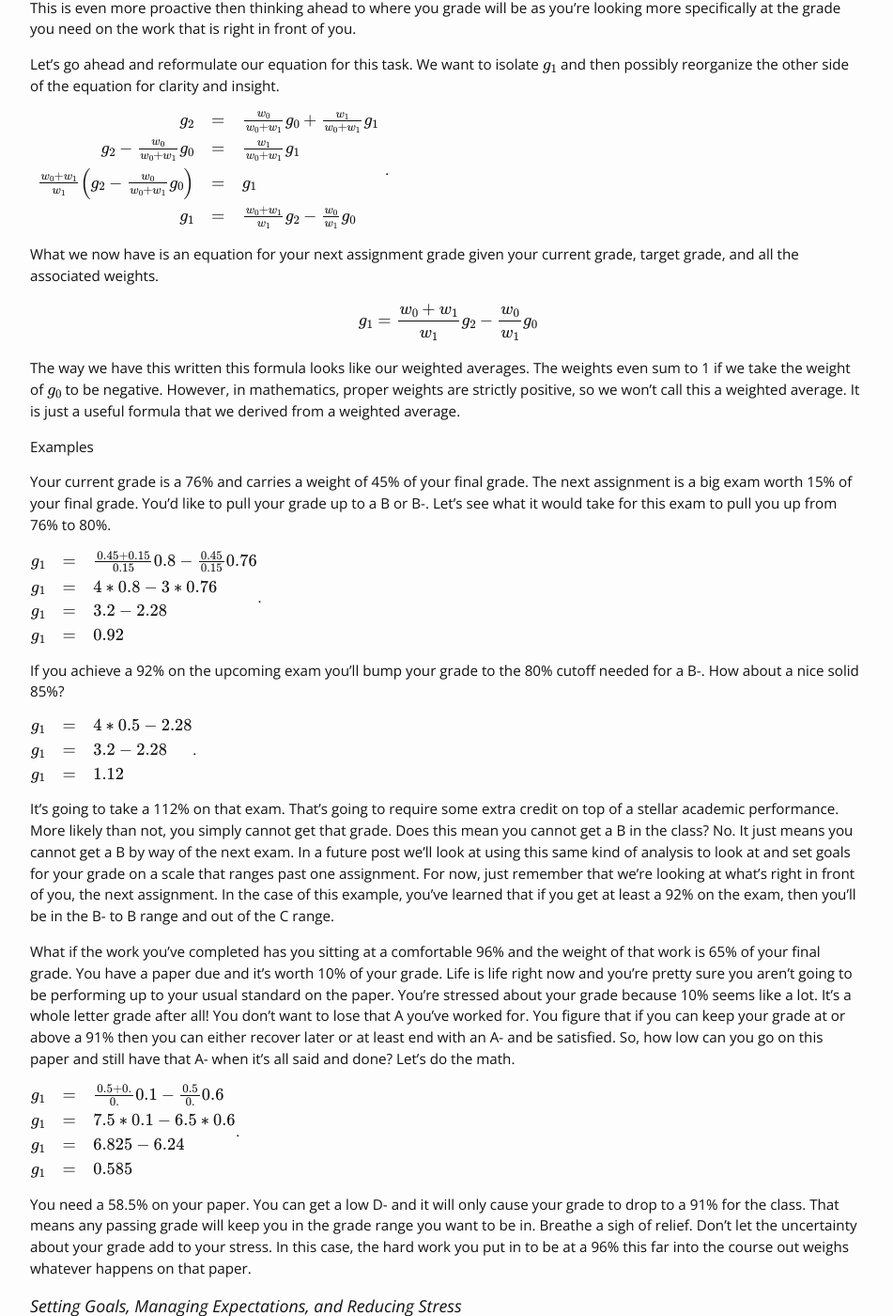
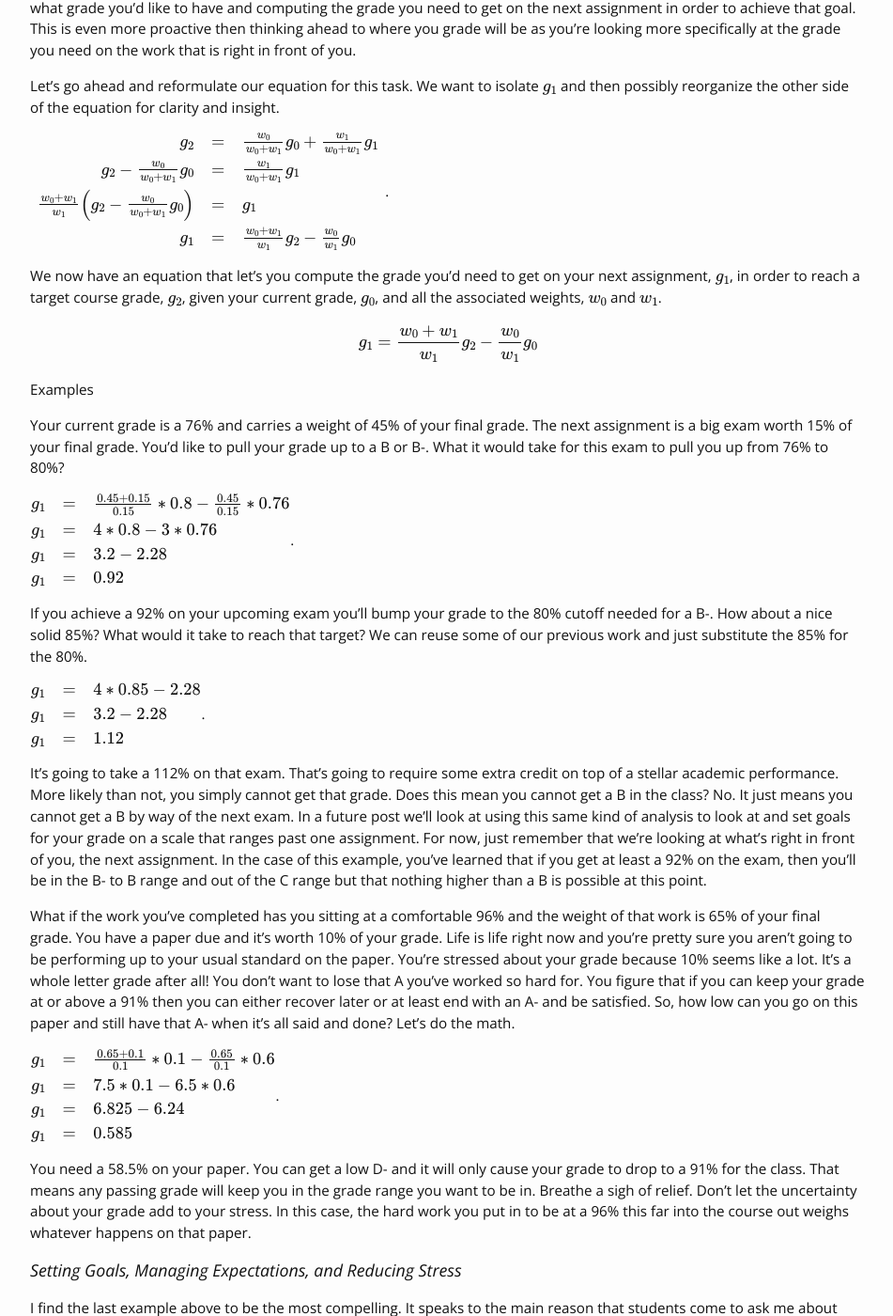
Before and after one commit to jlmayfield/jlmayfield.github.io, a Jekyll site: the page built from _posts/2018-1-12-Know-Your-Grade-Goals.md, in a window 1280 px wide and 1400 px high, scrolled down 949 px. Shown: the whole window at 94% size, without its empty margins (163-1114 px from the left). Built offline with Jekyll 4.4.1, drawn with Linux system fonts in a browser that asks for light colours; formulas are drawn with MathJax 3; some of the changed text lies outside the part shown.

Commit message:
blog post typo fixes and edits

```diff
--- a/_posts/2018-1-12-Know-Your-Grade-Goals.md
+++ b/_posts/2018-1-12-Know-Your-Grade-Goals.md
@@ -8,7 +8,7 @@
 ---
 
 
-In my [previous post](/blog/2018/01/Know-Your-Grade-Single-Being-Proactive.md) we started using weighted averages to look at the future of your course grade. The result was a formula that lets you determine what your grade will be given some expected grade for your next assignment. More specifically, given your current grade, $$g_0$$, the weight of your current grade towards your final grade, $$w_0$$, the expected grade on your next assignment, $$g_1$$, and the weight of that assignment on your final grade, $$w_1$$, you can compute your new grade, $$g_2$$, as follows:
+In my [previous post](/blog/2018/01/Know-Your-Grade-Single-Being-Proactive.md) we started using weighted averages determine what your grade will be given some expected grade for your next assignment. More specifically, given your current grade, $$g_0$$, the weight of your current grade towards your final grade, $$w_0$$, the expected grade on your next assignment, $$g_1$$, and the weight of that assignment on your final grade, $$w_1$$, you can compute your new grade, $$g_2$$, as follows:
 
 $$
 g_2 = \frac{w_0}{w_0+w_1}g_0 + \frac{w_1}{w_0+w_1}g_1
@@ -18,23 +18,23 @@
 
 ### What's It Going To Take
 
-Let's say your current grade is a 81% and the weight of that grade towards your final grade is 25 percentage points. You've got a big paper coming up that's worth 15% of your final grade.  You figure it can move your current grade a fair amount and would like to use it to raise your current grade to an 85%. The question is, "What grade do you need to get on that paper in order to raise your grade from an 81% to 87%?"
+Let's say your current grade is a 81% and the weight of that grade towards your final grade is 25 percentage points. You've got a big paper coming up that's worth 15% of your final grade.  You're hoping that it can move your current grade a fair amount and would like to use it to raise your current grade to an 85%. The question is, "What grade do you need to get on that paper in order to raise your grade from an 81% to 87%?"
 
 Notice that this problem involves information that is accounted for by our grade formula. The catch is that the unknown isn't $$g_2$$, your new grade, but $$g_1$$, the grade of your next assignment. That's no problem really, we can simply plug in what we know and solve for the lone remaining variable, $$g_1$$,
 
 $$
 \begin{array}{rcl}
 0.85 &=& \frac{0.25}{0.25+0.15}0.81 + \frac{0.15}{0.25+0.15}g_1 \\
-0.85 &=& 0.625 * 0.81 + 0.375 * g_1 \\
-0.85 &=& 0.50625 + 0.375 * g_1 \\
-0.85 - 0.50625 &=& (0.50625 + 0.375 * g_1) - 0.50625 \\
-0.34375 &=& 0.375 * g_1 \\
-0.34375 * \frac{1}{0.375} &=& 0.375 * g_1 * \frac{1}{0.375} \\
+0.85 &=& 0.625 * 0.81 + 0.375 g_1 \\
+0.85 &=& 0.50625 + 0.375 g_1 \\
+0.85 - 0.50625 &=& (0.50625 + 0.375 g_1) - 0.50625 \\
+0.34375 &=& 0.375 g_1 \\
+0.34375 * \frac{1}{0.375} &=& 0.375  g_1 * \frac{1}{0.375} \\
 0.9167 &\approx& g_1
 \end{array}
 $$.
 
-If you can get around a 92% on that paper, then you'll have your B. You can now plan your time on this paper accordingly.
+If you can get around a 92% on that paper, then you'll have your B. Now that you know what you need to get on that paper, you can now plan your time on that paper accordingly.
 
 
 ### Setting Grade Goals
@@ -52,43 +52,42 @@
 \end{array}
 $$.
 
-What we now have is an equation for your next assignment grade given your current grade, target grade, and all the associated weights.
+We now have an equation that let's you compute the grade you'd need to get on your next assignment, $$g_1$$, in order to reach a target course grade, $$g_2$$, given your current grade, $$g_0$$, and all the associated weights, $$w_0$$ and $$w_1$$.
 
 $$ g_1 = \frac{w_0+w_1}{w_1}g_2 - \frac{w_0}{w_1}g_0 $$
 
-The way we have this written this formula looks like our weighted averages. The weights even sum to 1 if we take the weight of $$g_0$$ to be negative.  However, in mathematics, proper weights are strictly positive, so we won't call this a weighted average.  It is just a useful formula that we derived from a weighted average.
 
 #### Examples
 
 
-Your current grade is a 76% and carries a weight of 45% of your final grade. The next assignment is a big exam worth 15% of your final grade. You'd like to pull your grade up to a B or B-.  Let's see what it would take for this exam to pull you up from 76% to 80%.
+Your current grade is a 76% and carries a weight of 45% of your final grade. The next assignment is a big exam worth 15% of your final grade. You'd like to pull your grade up to a B or B-.  What it would take for this exam to pull you up from 76% to 80%?
 
 $$
 \begin{array}{rcl}
-g_1 &=& \frac{0.45+0.15}{0.15}0.8 - \frac{0.45}{0.15}0.76 \\
+g_1 &=& \frac{0.45+0.15}{0.15} * 0.8 - \frac{0.45}{0.15} *  0.76 \\
 g_1 &=& 4 * 0.8 - 3 * 0.76 \\
 g_1 &=& 3.2 - 2.28 \\
 g_1 &=& 0.92
 \end{array}
 $$.
 
-If you achieve a 92% on the upcoming exam you'll bump your grade to the 80% cutoff needed for a B-. How about a nice solid 85%?
+If you achieve a 92% on your upcoming exam you'll bump your grade to the 80% cutoff needed for a B-. How about a nice solid 85%? What would it take to reach that target? We can reuse some of our previous work and just substitute the 85% for the 80%.
 
 $$
 \begin{array}{rcl}
-g_1 &=& 4 * 0.5 - 2.28 \\
+g_1 &=& 4 * 0.85 - 2.28 \\
 g_1 &=& 3.2 - 2.28 \\
 g_1 &=& 1.12
 \end{array}
 $$.
 
-It's going to take a 112% on that exam.  That's going to require some extra credit on top of a stellar academic performance.  More likely than not, you simply cannot get that grade.  Does this mean you cannot get a B in the class? No. It just means you cannot get a B by way of the next exam. In a future post we'll look at using this same kind of analysis to look at and set goals for your grade on a scale that ranges past one assignment. For now, just remember that we're looking at what's right in front of you, the next assignment. In the case of this example, you've learned that if you get at least a 92% on the exam, then you'll be in the B- to B range and out of the C range.
+It's going to take a 112% on that exam.  That's going to require some extra credit on top of a stellar academic performance.  More likely than not, you simply cannot get that grade.  Does this mean you cannot get a B in the class? No. It just means you cannot get a B by way of the next exam. In a future post we'll look at using this same kind of analysis to look at and set goals for your grade on a scale that ranges past one assignment. For now, just remember that we're looking at what's right in front of you, the next assignment. In the case of this example, you've learned that if you get at least a 92% on the exam, then you'll be in the B- to B range and out of the C range but that nothing higher than a B is possible at this point.
 
-What if the work you've completed has you sitting at a comfortable 96% and the weight of that work is 65% of your final grade. You have a paper due and it's worth 10% of your grade.  Life is life right now and you're pretty sure you aren't going to be performing up to your usual standard on the paper. You're stressed about your grade because 10% seems like a lot. It's a whole letter grade after all! You don't want to lose that A you've worked for. You figure that if you can keep your grade at or above a 91% then you can either recover later or at least end with an A- and be satisfied. So, how low can you go on this paper and still have that A- when it's all said and done? Let's do the math.
+What if the work you've completed has you sitting at a comfortable 96% and the weight of that work is 65% of your final grade. You have a paper due and it's worth 10% of your grade.  Life is life right now and you're pretty sure you aren't going to be performing up to your usual standard on the paper. You're stressed about your grade because 10% seems like a lot. It's a whole letter grade after all! You don't want to lose that A you've worked so hard for. You figure that if you can keep your grade at or above a 91% then you can either recover later or at least end with an A- and be satisfied. So, how low can you go on this paper and still have that A- when it's all said and done? Let's do the math.
 
 $$
 \begin{array}{rcl}
-g_1 &=& \frac{0.5+0.}{0.}0.1 - \frac{0.5}{0.}0.6 \\
+g_1 &=& \frac{0.65+0.1}{0.1} * 0.1 - \frac{0.65}{0.1} * 0.6 \\
 g_1 &=& 7.5 * 0.1 - 6.5 * 0.6 \\
 g_1 &=& 6.825 - 6.24 \\
 g_1 &=& 0.585
```
Also changed, not shown: _posts/2018-1-13-Know-Your-Grade-Example.md (+19 -17 lines), _posts/2018-1-4-Know-Your-Grade-Single.md (+4 -4 lines), _posts/2018-1-5-Know-Your-Grade-Single-Maths.md (+13 -12 lines), _posts/2018-1-9-Know-Your-Grade-Being-Proactive.md (+20 -21 lines).
